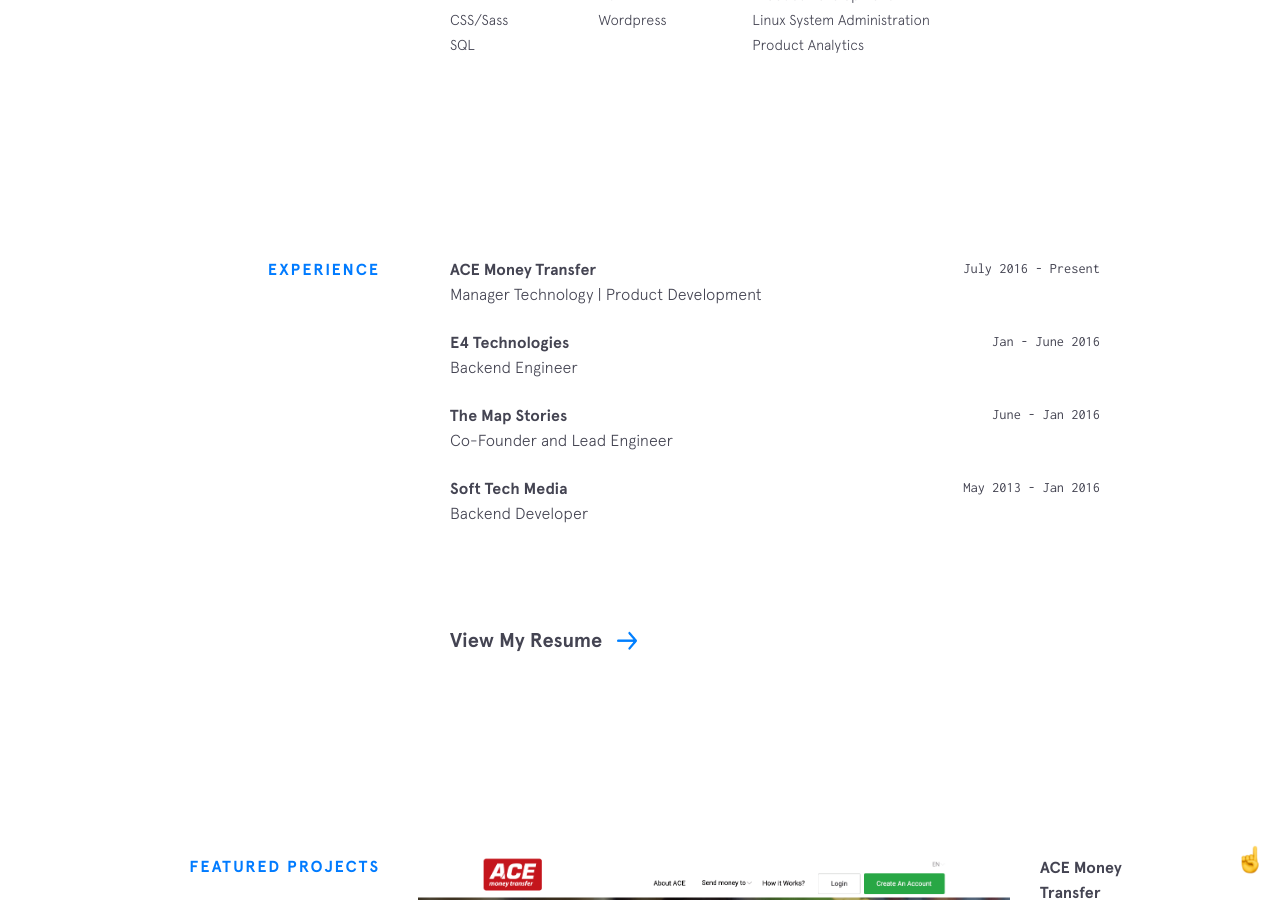
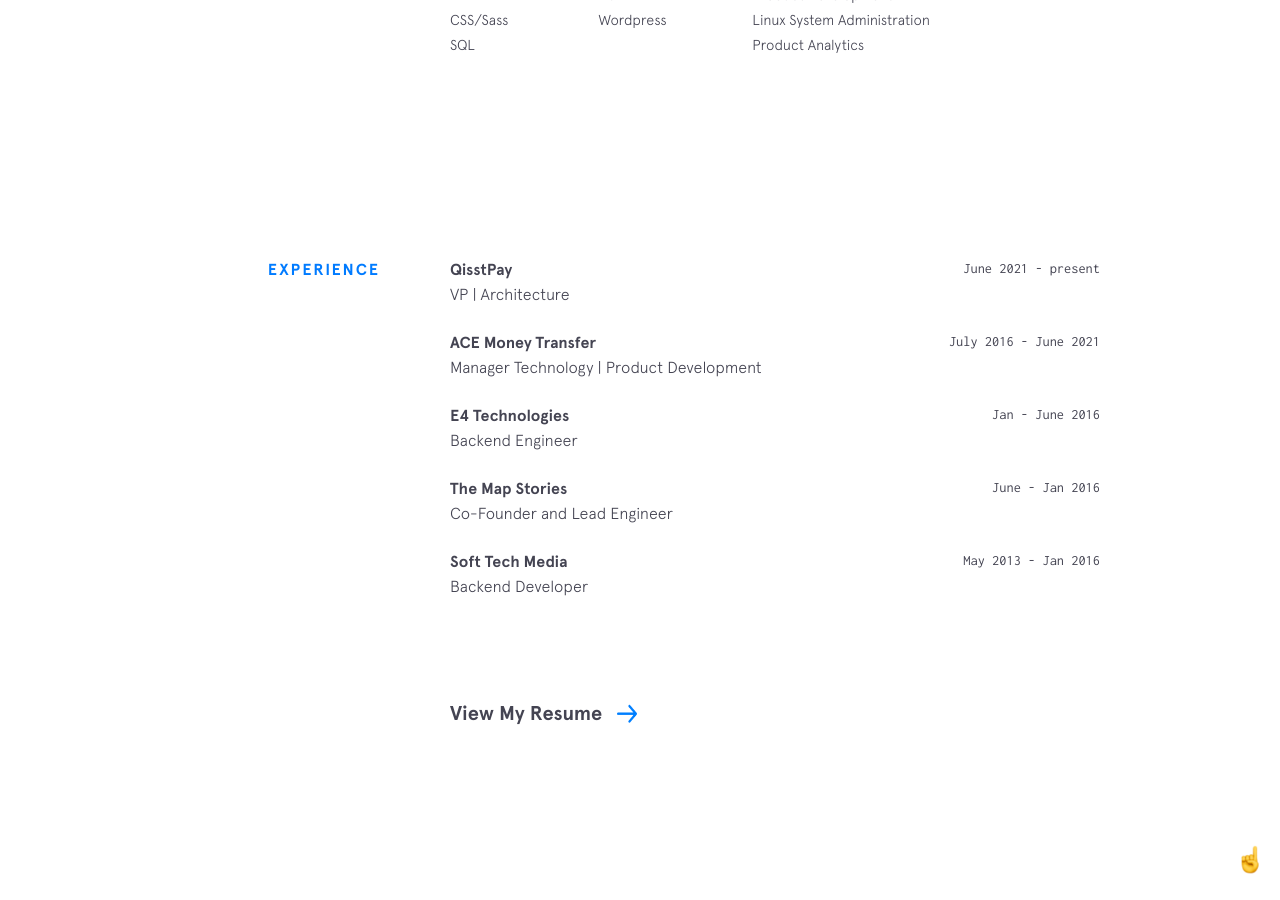
Before and after one commit to imqadeerkhan/imqadeerkhan.github.io, a Jekyll site: the page built from index.html, in a window 1280 px wide and 900 px high, scrolled down 1584 px. Built offline with Jekyll 4.4.1, drawn with Linux system fonts in a browser that asks for light colours; nearby versions of some CDN libraries.

Commit message:
Update experience.yml

```diff
--- a/_data/experience.yml
+++ b/_data/experience.yml
@@ -1,6 +1,11 @@
+- company: QisstPay
+  url: https://www.qisstpay.com/
+  time: June 2021 - present
+  position: VP | Architecture
+
 - company: ACE Money Transfer
   url: https://www.acemoneytransfer.com/
-  time: July 2016 - Present
+  time: July 2016 - June 2021
   position: Manager Technology | Product Development
 
 - company: E4 Technologies
```
